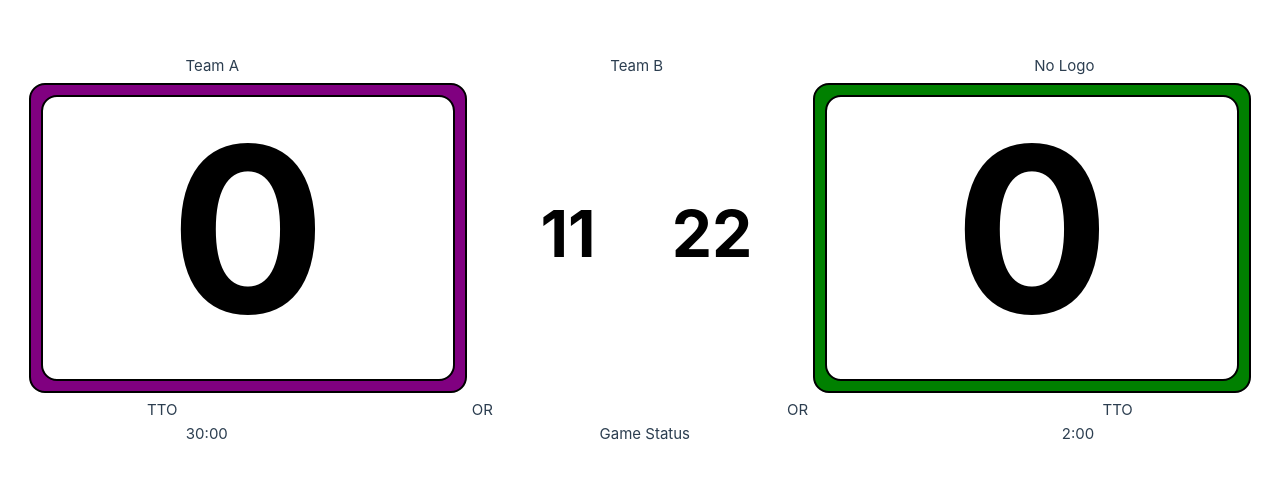
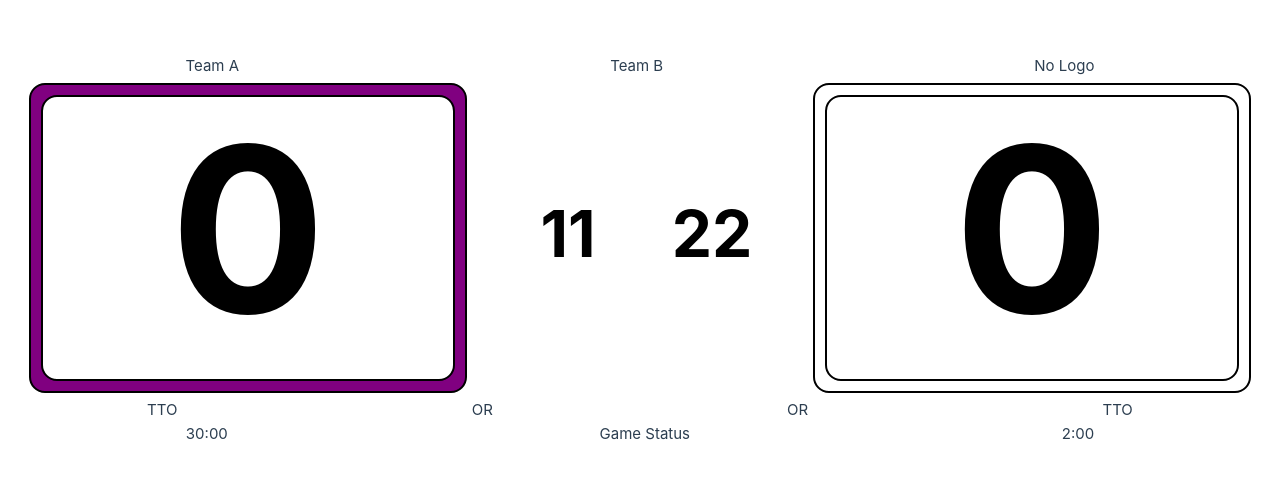
Before and after one commit to BrewSleeDerby/scoreboard, a Vue app: page /#/board in a window 1280 px wide. Shown: the part 150-628 px from the top of the page. Built offline with nearby package versions, Linux system fonts and the light colour scheme.

Commit message:
fix various little problems

```diff
--- a/src/App.vue
+++ b/src/App.vue
@@ -1,9 +1,5 @@
 <script setup lang="ts">
-import { RouterLink, RouterView } from 'vue-router'
-
-function openBoard() {
-  window.open('/about', '_blank');
-}
+import { RouterView } from 'vue-router'
 </script>
 
 <template>
--- a/src/assets/base.css
+++ b/src/assets/base.css
@@ -84,5 +84,5 @@ body {
   display: flex;
   place-items: center;
   height: 100vh;
-  width: 100vh;
+  width: 100vw;
 }
--- a/src/components/score/TeamPoints.vue
+++ b/src/components/score/TeamPoints.vue
@@ -1,39 +1,41 @@
 <script setup lang="ts">
+  import { computed } from 'vue';
   import type { Team } from '../../types/team';
 
   const props = defineProps<{
     score: number,
     team: Team
   }>();
+
+    const normalizedColor = computed(() => props.team.Color.trim().toLowerCase());
+    const isWhiteTeam = computed(() => normalizedColor.value === 'white');
 </script>
 
 <template>
-    <div v-if="props.team.Color != 'white'" class="white-container">
+    <div class="score-shell" :class="{ 'white-container': !isWhiteTeam, white: isWhiteTeam }">
         <div class="color">
             <div class="background">
                 <span class="text">{{ props.score }}</span>
             </div>
         </div>
     </div>
-
-    <div v-if="props.team.Color == 'white'" class="white">
-            <div class="background">
-                <span class="text">{{ props.score }}</span>
-            </div>
-        </div>
 </template>
 
 <style scoped>
-    div.white-container {
-        border-radius: 2vh;
-        background-color: white;
+    div.score-shell {
         display: flex;
         justify-content: center;
         align-items: center;
+        border-radius: 2vh;
         width: 35vw;
         height: 40vh;
         padding: 5px 5px 5px 5px;
     }
+
+    div.white-container {
+        background-color: white;
+    }
+
     div.color {
         display: flex;
         justify-content: center;
@@ -45,17 +47,7 @@
         height: 100%;
         padding: 10px 10px 10px 10px;
     }
-    div.white {
-        display: flex;
-        justify-content: center;
-        align-items: center;
-        border-radius: 2vh;
-        background-color: v-bind('props.team.Color');
-        border: 2px solid black;
-        width: 35vw;
-        height: 40vh;
-        padding: 10px 10px 10px 10px;
-    }
+
     div.background {
         border: 2px solid black;
         border-radius: 2vh;
--- a/src/stores/game.ts
+++ b/src/stores/game.ts
@@ -4,6 +4,11 @@ import { GameStatus } from '@/types/game';
 import { Position } from '@/types/skater';
 
 const CHANNEL_NAME = 'game';
+const STORAGE_KEY = 'scoreboard.game';
+
+function cloneState(state: Game): Game {
+  return JSON.parse(JSON.stringify(state)) as Game;
+}
 
 export const useGameStore = defineStore('game', {
   state: (): Game => ({
@@ -101,14 +106,33 @@ export const useGameStore = defineStore('game', {
 
     syncState(gameState: Game) {
       this.$patch(gameState);
+      this.persistState();
+    },
+
+    hydrateState() {
+      const rawState = window.localStorage.getItem(STORAGE_KEY);
+
+      if (!rawState) {
+        return;
+      }
+
+      try {
+        this.$patch(JSON.parse(rawState) as Game);
+      } catch {
+        window.localStorage.removeItem(STORAGE_KEY);
+      }
+    },
+
+    persistState() {
+      window.localStorage.setItem(STORAGE_KEY, JSON.stringify(this.$state));
     },
 
     // Broadcast state to other windows/tabs
     broadcastState() {
+      this.persistState();
+
       const channel = new BroadcastChannel(CHANNEL_NAME);
-      // Use JSON serialization to create a clean copy
-      const plainState = JSON.parse(JSON.stringify(this.$state));
-      channel.postMessage(plainState);
+      channel.postMessage(cloneState(this.$state));
       channel.close();
     },
   }
--- a/src/types/skater.ts
+++ b/src/types/skater.ts
@@ -1,7 +1,7 @@
 export type Skater = {
     Name: string;
     Number: string;
-    Position: string;
+    Position: Position;
 }
 
 export enum Position {
--- a/src/views/ScoreView.vue
+++ b/src/views/ScoreView.vue
@@ -16,7 +16,7 @@
   });
   const teamB: Ref<Team> = ref({
     Name: 'Team B',
-    Color: 'green',
+    Color: 'white',
     Logo: null
   });
 
@@ -33,6 +33,8 @@
   }
 
   onMounted(() => {
+    gameStore.hydrateState();
+
     // Listen for game state updates from the control panel
     channel = new BroadcastChannel('game');
     channel.onmessage = (e) => {
```
Also changed, not shown: vitest.config.ts (added, +17 -0 lines).
